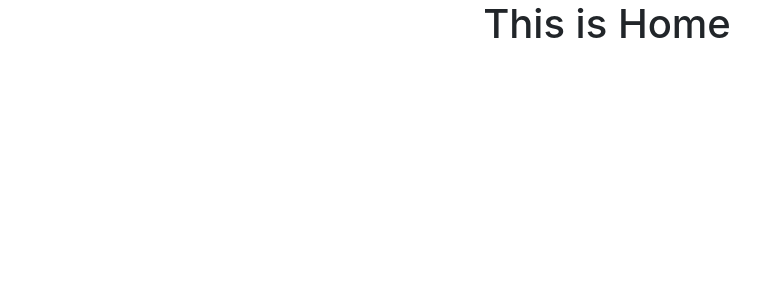
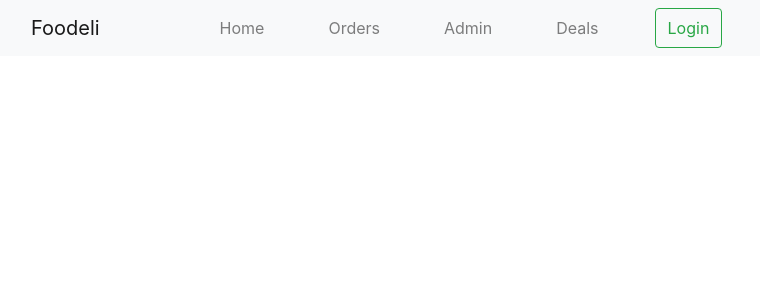
Before and after one commit to Asif-102/food-order-service-client, a React (Create React App) app: page / in a window 1280 px wide. Shown: the top 300 px of the page, without its empty margins (33-793 px from the left). Built offline with nearby package versions, Linux system fonts and the light colour scheme.

Commit message:
create a home page navbar

```diff
--- a/src/components/Home/Home.js
+++ b/src/components/Home/Home.js
@@ -1,9 +1,22 @@
 import React from 'react';
+import { Button, Form, FormControl, Nav, Navbar, NavDropdown } from 'react-bootstrap';
 
 const Home = () => {
     return (
         <div>
-            <h1>This is Home</h1>
+            <Navbar bg="light" expand="lg">
+                <Navbar.Brand className="ml-5">Foodeli</Navbar.Brand>
+                <Navbar.Toggle aria-controls="basic-navbar-nav" />
+                <Navbar.Collapse id="basic-navbar-nav">
+                    <Nav className="mr-auto ml-5">
+                        <Nav.Link className="ml-5">Home</Nav.Link>
+                        <Nav.Link className="ml-5">Orders</Nav.Link>
+                        <Nav.Link className="ml-5">Admin</Nav.Link>
+                        <Nav.Link className="ml-5">Deals</Nav.Link>
+                        <Button variant="outline-success" className="ml-5">Login</Button>
+                    </Nav>
+                </Navbar.Collapse>
+            </Navbar>
         </div>
     );
 };
```
